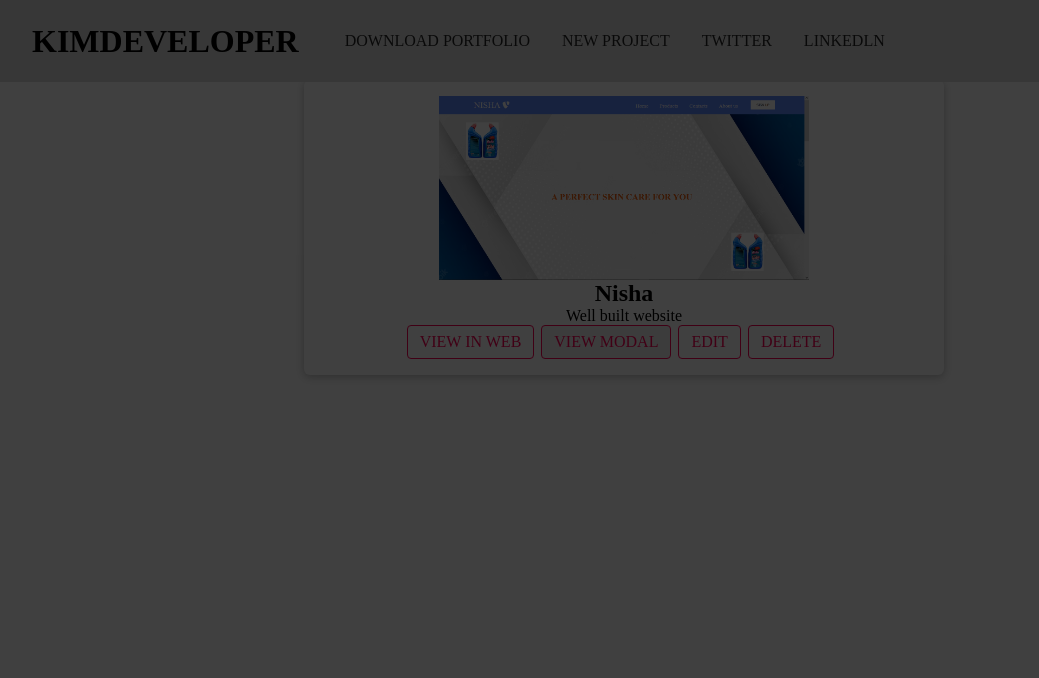
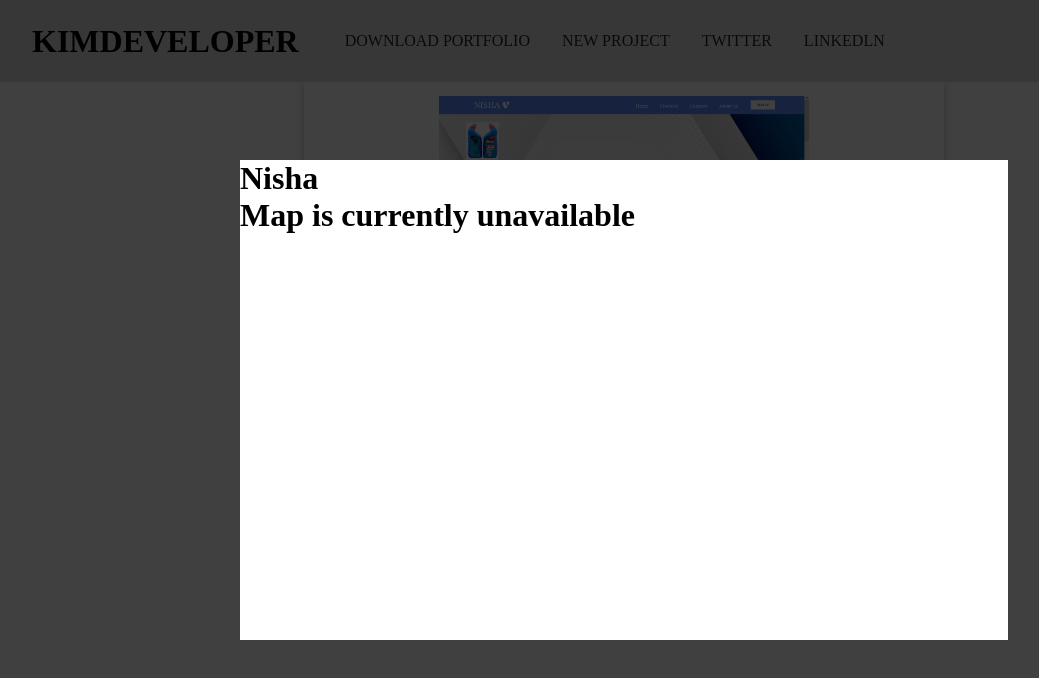
Before and after one commit to KelvinHawks/Portfolio_3, a React (Create React App) app: page /u1/project in a window 1280 px wide. Both pictures are taken after a click on the button "VIEW MODAL". Shown: the top 678 px of the page, without its empty margins (16-1055 px from the left). Built offline with nearby package versions, Linux system fonts and the light colour scheme.

Commit message:
Add modal

```diff
--- a/src/DisplayProject/components/SingleProjectItem.js
+++ b/src/DisplayProject/components/SingleProjectItem.js
@@ -17,7 +17,6 @@
   return (
     <React.Fragment>
       <Modal show={showModal} header={props.title} onCancel={closeModalOverlay}>
-          <h1>The modal popup</h1>
           <div>
             <Map/>
           </div>
--- a/src/shared/UIelements/Modal.css
+++ b/src/shared/UIelements/Modal.css
@@ -0,0 +1,10 @@
+.modal__hook{
+    background-color: #fff;
+    width: 60%;
+    height: 60%;
+    z-index: 100;
+    position: fixed;
+    top: 50%;
+    left: 50%;
+    transform: translate(-50%, -50%)
+}
--- a/src/shared/UIelements/Modal.js
+++ b/src/shared/UIelements/Modal.js
@@ -1,13 +1,14 @@
 import React from 'react'
 import ReactDOM  from 'react-dom'
 import Backdrop from './Backdrop'
+import './Modal.css'
 const ModalOverlay = (props)=>{
     const content = (
-        <div>
+        <div className='modal__hook'>
             <header>
                 <h1>{props.header}</h1>
             </header>
-
+            {props.children}
         </div>
     )
     return ReactDOM.createPortal(content, document.getElementById('modal-hook'))
@@ -18,7 +19,7 @@
     <div className='modal__content'>
         {props.show && <Backdrop onClick={props.onCancel}/>}
         <div>
-            {props.show && <ModalOverlay/>}
+            {props.show && <ModalOverlay {...props}/>}
         </div>
     </div>
   )
```
